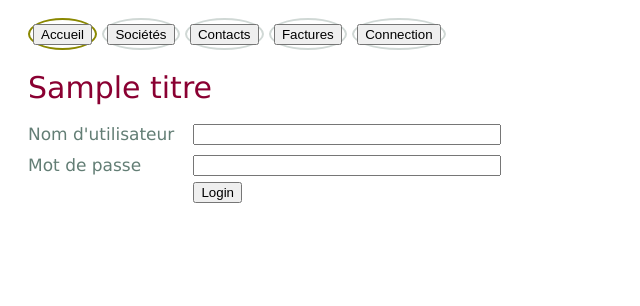
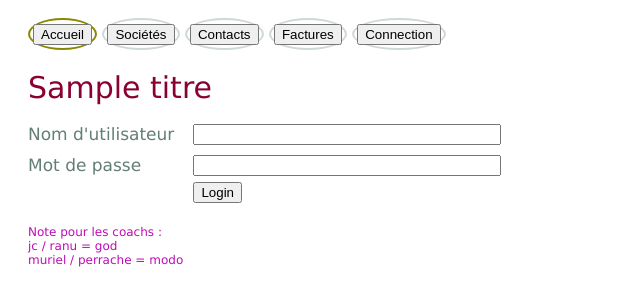
Before and after one commit to ericLavachery/COGIP-app, a PHP site: template view/login.php in a window 1280 px wide. Shown: the top 306 px of the page, without its empty margins (0-640 px from the left). Run offline with PHP 8.4, Linux system fonts and the light colour scheme; the template is opened without the code that fills it: most values are stand-ins (such as "Sample title", 1, 10 or a date in 2020); data that the repository does not hold is empty.

Commit message:
permissions jc

```diff
--- a/view/css/style.css
+++ b/view/css/style.css
@@ -114,3 +114,7 @@ h3 a:hover{
     padding: 3px;
     border-radius: 50%;
 }
+.notes {
+    color: #be0bb7;
+    font-size: 12px;
+}
--- a/view/login.php
+++ b/view/login.php
@@ -24,6 +24,12 @@
     <div class="rouge">
         <?= $message ?>
     </div>
+    <div class="notes">
+        <br>
+        Note pour les coachs : <br>
+        jc / ranu = god <br>
+        muriel / perrache = modo <br>
+    </div>
 
 </body>
 </html>
```
Also changed, not shown: view/contacts_detail.php (+5 -2 lines), view/factures_detail.php (+6 -2 lines), view/societes_detail.php (+5 -4 lines).
